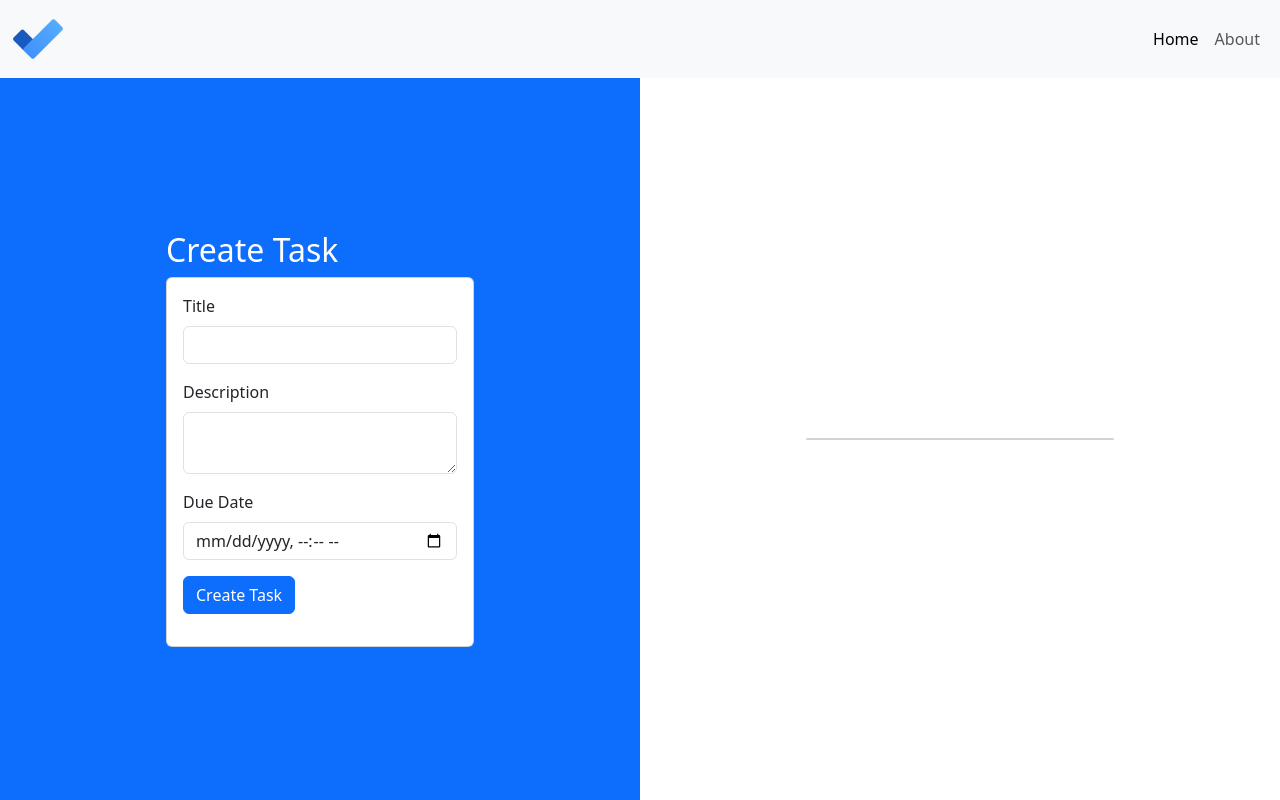
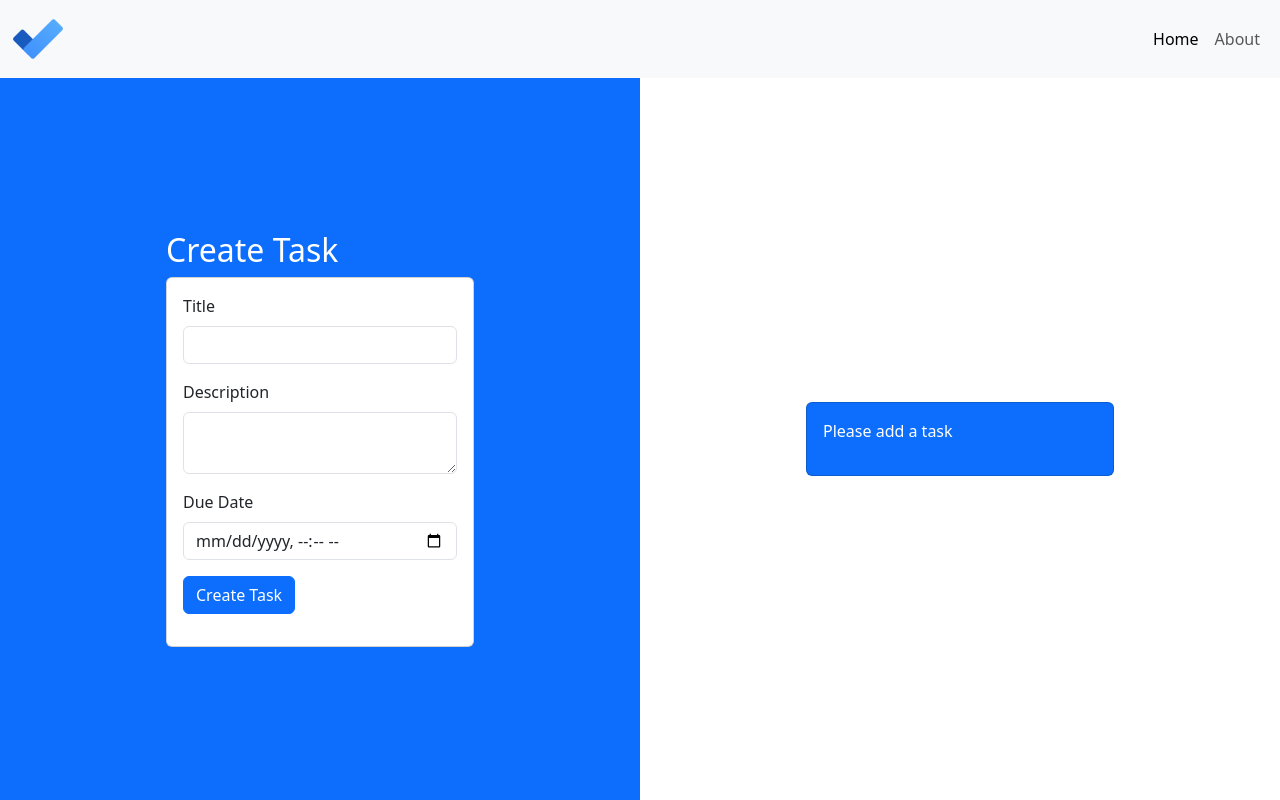
Before and after one commit to vipink28/to-do-app-sept-2024, a React (Create React App) app: page /create-task in a window 1280 px wide. Built offline with nearby package versions, Linux system fonts and the light colour scheme.

Commit message:
latest task displayed

```diff
--- a/db.json
+++ b/db.json
@@ -33,6 +33,38 @@
       "description": "Meeting with client",
       "duedate": "2024-09-30T15:32",
       "id": 1
+    },
+    {
+      "title": "Grocery",
+      "userid": 1,
+      "modifiedon": "Tue Oct 01 2024 10:15:46 GMT+0530 (India Standard Time)",
+      "description": "Buy groceries for home.",
+      "duedate": "2024-10-02T13:15",
+      "id": 2
+    },
+    {
+      "title": "Pay Bill",
+      "userid": 1,
+      "modifiedon": "Tue Oct 01 2024 10:17:09 GMT+0530 (India Standard Time)",
+      "description": "Pay Electricity bill.",
+      "duedate": "2024-10-11T13:15",
+      "id": 3
+    },
+    {
+      "title": "Appointment",
+      "userid": 1,
+      "modifiedon": "Tue Oct 01 2024 10:17:32 GMT+0530 (India Standard Time)",
+      "description": "Appointment with the dentist.",
+      "duedate": "2024-10-25T16:15",
+      "id": 4
+    },
+    {
+      "title": "Meeting",
+      "userid": 1,
+      "modifiedon": "Tue Oct 01 2024 10:18:03 GMT+0530 (India Standard Time)",
+      "description": "Meeting with the client",
+      "duedate": "2024-10-25T16:15",
+      "id": 5
     }
   ]
 }
--- a/src/context/TaskContext.js
+++ b/src/context/TaskContext.js
@@ -1,6 +1,16 @@
-import { createContext } from "react";
+import { createContext, useContext, useEffect, useState } from "react";
+import AuthContext from "../auth/AuthContext";
 
 const TaskContext = createContext();
+
+
+
+
+export const TaskProvider = ({ children }) => {
+    const { user } = useContext(AuthContext);
+    const [allTasks, setAllTasks] = useState(null);
+    const [recentTasks, setRecentTasks] = useState(null);
+    const [latestTask, setLatestTask] = useState(null);
 
     // add Task
     const addTask = async (formData) => {
@@ -24,11 +34,38 @@ const addTask = async (formData) => {
         }
     }
 
+    // get all tasks
 
-export const TaskProvider = ({ children }) => {
+    const getTasks = async (id) => {
+        try {
+            const response = await fetch(`http://localhost:5000/tasks?userid=${id}`, { method: "GET" });
+            if (response.ok) {
+                const tasks = await response.json();
+                setAllTasks(tasks);
+                let recent = tasks.slice(-3);
+                setRecentTasks(recent);
+                let latestTask = tasks[tasks.length - 1];
+                setLatestTask(latestTask);
+            }
+
+        } catch (error) {
+            console.log(error);
+        }
+    }
+
+
+    useEffect(() => {
+        if (user) {
+            getTasks(user.id)
+        }
+    }, [user])
+
     return (
         <TaskContext.Provider value={{
-            addTask
+            addTask,
+            allTasks,
+            latestTask,
+            recentTasks
         }}>
             {children}
         </TaskContext.Provider>
--- /dev/null
+++ b/src/helper/index.js
@@ -0,0 +1,3 @@
+export const formatDate = (date) => {
+
+}
--- a/src/pages/CreateTask.jsx
+++ b/src/pages/CreateTask.jsx
@@ -1,7 +1,10 @@
-import React from 'react';
+import React, { useContext } from 'react';
 import TaskForm from '../components/TaskForm';
+import TaskContext from '../context/TaskContext';
+import { formatDate } from '../helper';
 
 function CreateTask(props) {
+    const { latestTask, recentTasks } = useContext(TaskContext);
     return (
         <div className='container-fluid h-100'>
             <div className='row align-items-center h-100'>
@@ -10,8 +13,28 @@ function CreateTask(props) {
                 </div>
 
                 <div className='col-lg-6 d-flex flex-column align-items-center justify-content-center h-100 text-white'>
-                    <div className='card w-50'>
-
+                    <div className='card w-50 bg-primary text-white'>
+                        <div className='card-body'>
+                            {
+                                latestTask ?
+                                    <div className='py-2'>
+                                        <div className='flex align-items-center'>
+                                            <h3>Latest Task</h3>
+                                            <button className='btn btn-info'>Edit</button>
+                                        </div>
+                                        <div className='py-2'>
+                                            <h2>{latestTask.title}</h2>
+                                            <p>{latestTask.description}</p>
+                                        </div>
+                                        <div className='flex align-items-center'>
+                                            <p>Modified On: {formatDate(latestTask.modifiedon)}</p>
+                                            <p className='ms-auto'>Due On: {latestTask.duedate}</p>
+                                        </div>
+                                    </div>
+                                    :
+                                    <p>Please add a task</p>
+                            }
+                        </div>
                     </div>
                 </div>
             </div>
```
Lines whose indentation alone changed are shown as unchanged.
